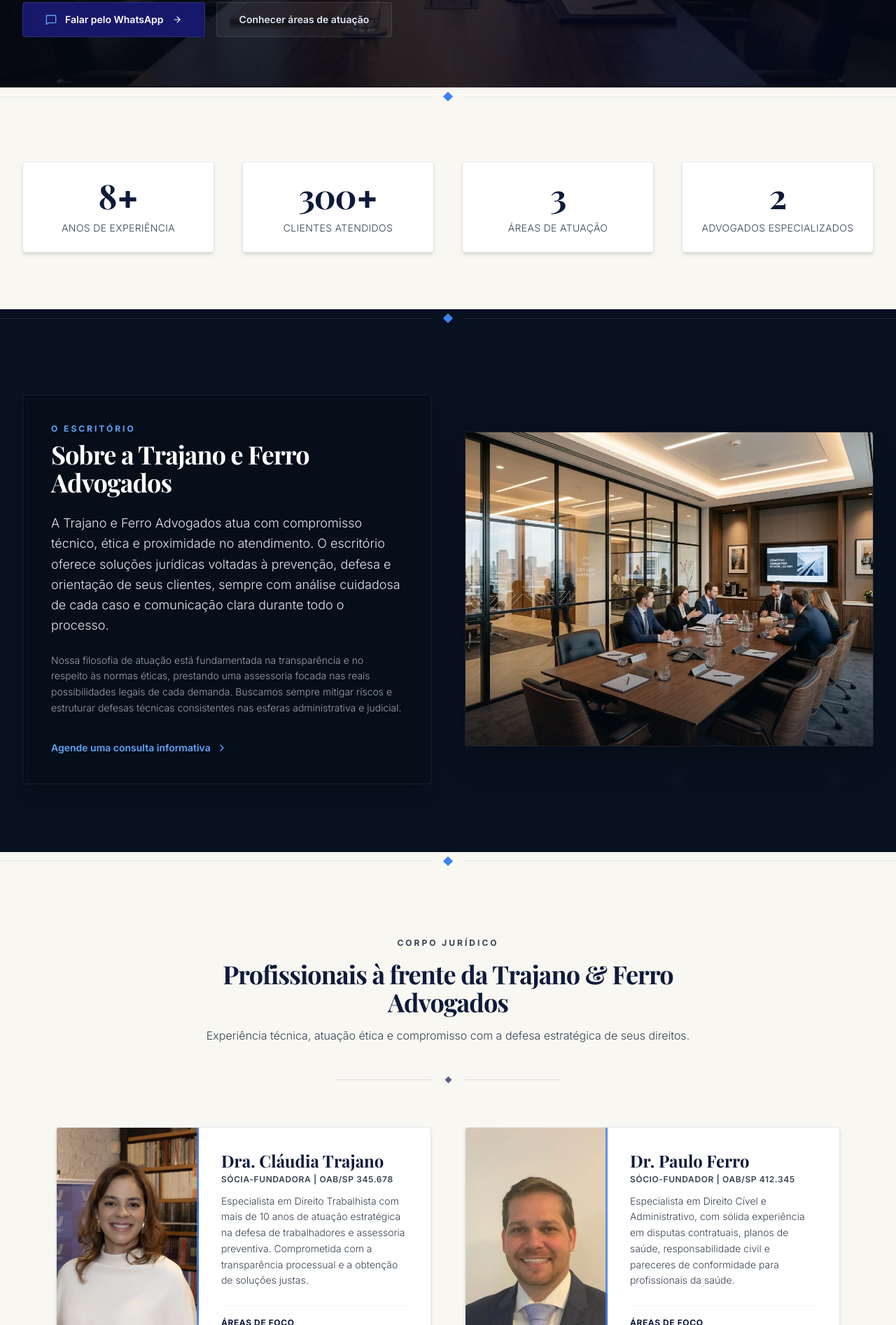
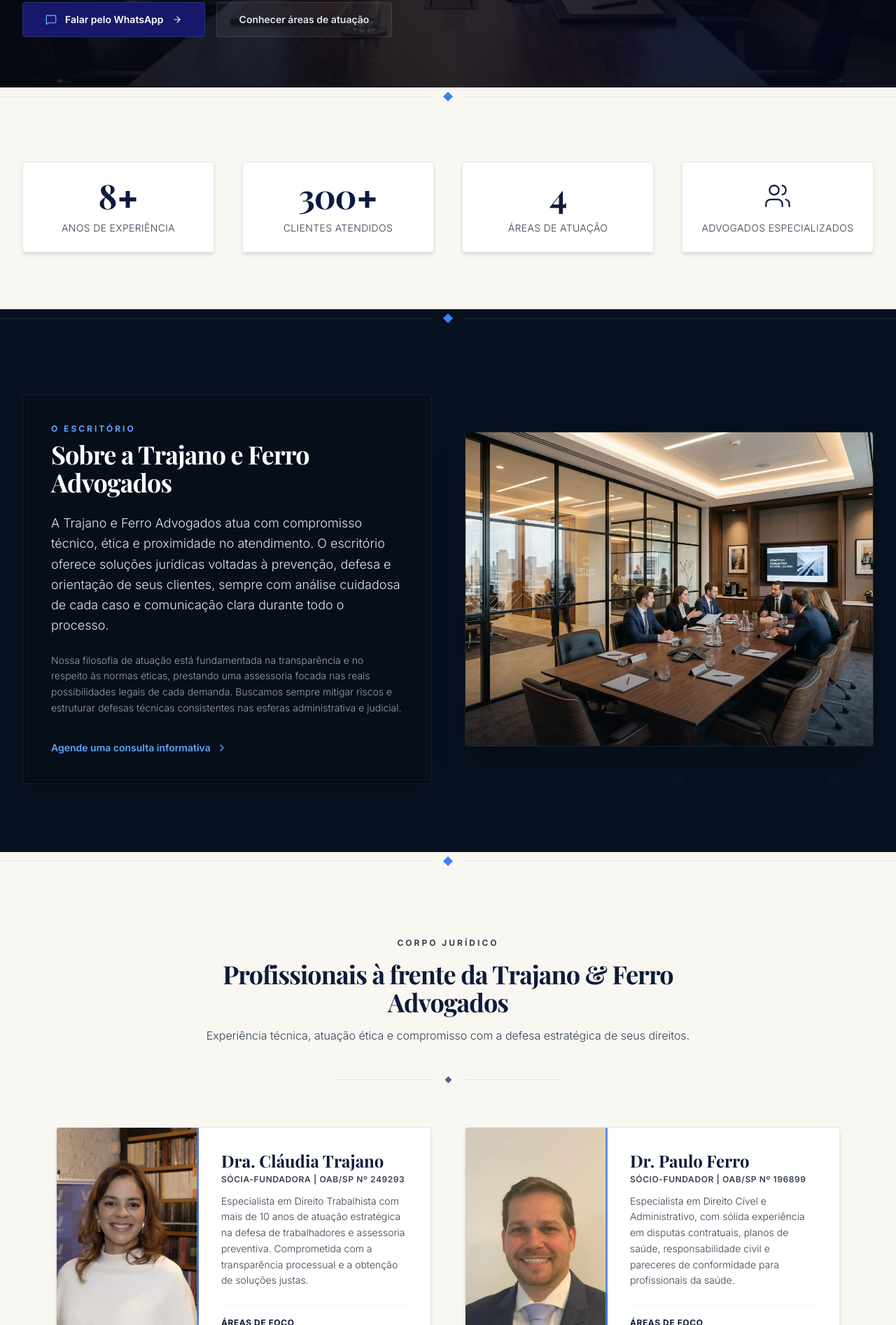
Before and after one commit to GabrielRossanesi/trajanoeferroadvogados, a Next.js app: page / in a window 1280 px wide. Shown: the part 611-2505 px from the top of the page at 70% size. Built offline with nearby package versions, Linux system fonts and the light colour scheme; a web font is replaced by a local one.

Commit message:
Atualizar OABs e metricas institucionais

```diff
--- a/src/app/page.tsx
+++ b/src/app/page.tsx
@@ -612,7 +612,7 @@
                       Dra. Cláudia Trajano
                     </h3>
                     <p className="text-xs font-semibold text-royal-600 uppercase tracking-wider">
-                      Sócia-Fundadora | OAB/SP 345.678
+                      Sócia-Fundadora | OAB/SP nº 249293
                     </p>
                   </div>
                   <p className="text-xs lg:text-sm text-[#374151] font-light leading-relaxed">
@@ -672,7 +672,7 @@
                       Dr. Paulo Ferro
                     </h3>
                     <p className="text-xs font-semibold text-royal-600 uppercase tracking-wider">
-                      Sócio-Fundador | OAB/SP 412.345
+                      Sócio-Fundador | OAB/SP nº 196899
                     </p>
                   </div>
                   <p className="text-xs lg:text-sm text-[#374151] font-light leading-relaxed">
--- a/src/components/StatsSection.tsx
+++ b/src/components/StatsSection.tsx
@@ -2,14 +2,20 @@
 
 import React, { useEffect, useState } from "react";
 import { motion as framerMotion } from "framer-motion";
+import type { LucideIcon } from "lucide-react";
+import { Users } from "lucide-react";
+
+type StatItem =
+  | { kind: "number"; value: number; suffix: string; label: string }
+  | { kind: "icon"; icon: LucideIcon; label: string };
 
 // Easily editable stats configuration
 // Change values here to update the metrics on the website.
-export const STATS_DATA = [
-  { value: 8, suffix: "+", label: "Anos de Experiência" },
-  { value: 300, suffix: "+", label: "Clientes Atendidos" },
-  { value: 3, suffix: "", label: "Áreas de Atuação" },
-  { value: 2, suffix: "", label: "Advogados Especializados" }
+export const STATS_DATA: StatItem[] = [
+  { kind: "number", value: 8, suffix: "+", label: "Anos de Experiência" },
+  { kind: "number", value: 300, suffix: "+", label: "Clientes Atendidos" },
+  { kind: "number", value: 4, suffix: "", label: "Áreas de Atuação" },
+  { kind: "icon", icon: Users, label: "Advogados Especializados" }
 ];
 
 interface CountUpProps {
@@ -52,7 +58,8 @@
     <section className="relative py-20 bg-[#f8f7f2] border-b border-gray-200/30 overflow-hidden">
       <div className="mx-auto max-w-7xl px-4 sm:px-6 lg:px-8 relative z-10">
         <div className="grid grid-cols-2 md:grid-cols-4 gap-8 md:gap-10">
-          {STATS_DATA.map((stat, idx) => (
+          {STATS_DATA.map((stat, idx) => {
+            return (
               <framerMotion.div
                 key={idx}
                 initial={{ opacity: 0, y: 20 }}
@@ -62,16 +69,25 @@
                 className="flex flex-col items-center text-center p-6 rounded border border-gray-200 bg-white shadow-md hover:shadow-lg transition-shadow duration-300"
               >
                 <div className="h-12 flex items-center justify-center mb-3">
+                  {stat.kind === "number" ? (
                     <div className="text-3xl sm:text-4xl md:text-5xl font-serif font-bold text-[#0d1a3a] tracking-tight">
                       <CountUp value={stat.value} />
                       <span className="text-royal-600 font-sans">{stat.suffix}</span>
                     </div>
+                  ) : (
+                    <stat.icon
+                      aria-hidden="true"
+                      strokeWidth={1.35}
+                      className="h-10 w-10 text-[#0d1a3a]"
+                    />
+                  )}
                 </div>
                 <p className="text-xs sm:text-sm text-[#374151] font-light tracking-wide uppercase">
                   {stat.label}
                 </p>
               </framerMotion.div>
-          ))}
+            );
+          })}
         </div>
       </div>
     </section>
```
Lines whose indentation alone changed are shown as unchanged.
